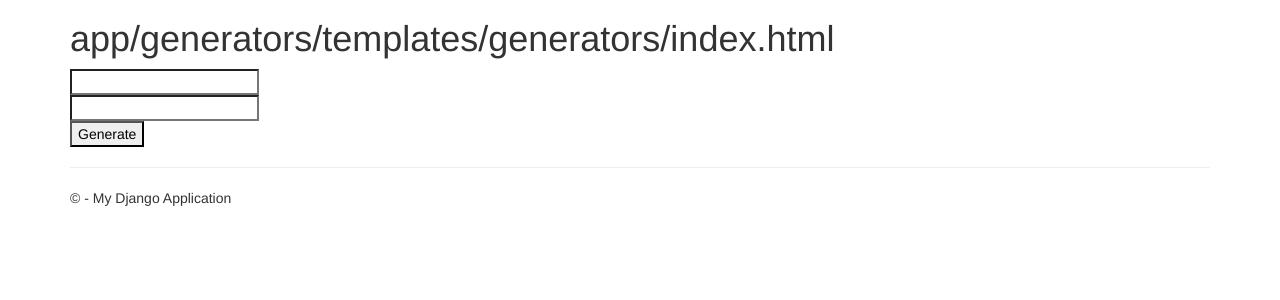
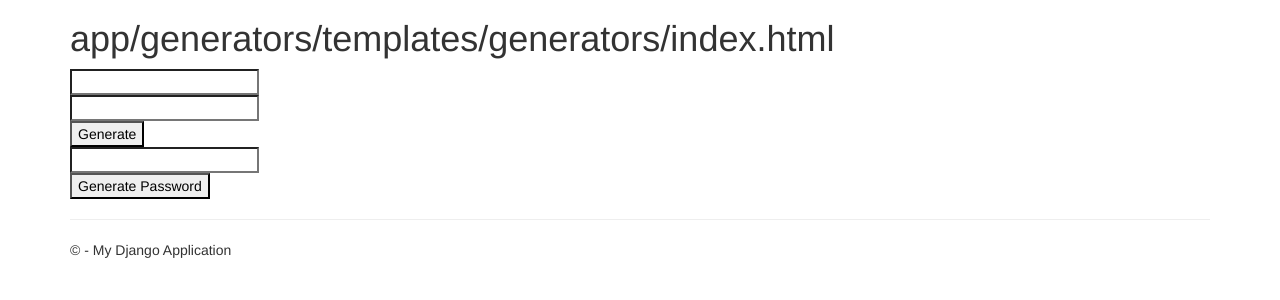
Before and after one commit to denbell5/blessrng, a Django app: page / in a window 1280 px wide. Shown: the part 51-351 px from the top of the page. Run offline with Django 3.2, Linux system fonts and the light colour scheme; some libraries are stand-ins or nearby versions.

Commit message:
add password generation

```diff
--- a/blessrng/blessrng/apps/app/templates/app/layout.html
+++ b/blessrng/blessrng/apps/app/templates/app/layout.html
@@ -4,7 +4,7 @@
     <meta charset="utf-8" />
     <meta name="viewport" content="width=device-width, initial-scale=1.0">
     <title>{{ title }} - My Django Application</title>
-    {% load staticfiles %}
+    {% load static %}
     <link rel="stylesheet" type="text/css" href="{% static 'app/content/bootstrap.min.css' %}" />
     <link rel="stylesheet" type="text/css" href="{% static 'app/content/site.css' %}" />
     <script src="{% static 'app/scripts/modernizr-2.6.2.js' %}"></script>
--- a/blessrng/blessrng/apps/app/templates/app/login.html
+++ b/blessrng/blessrng/apps/app/templates/app/login.html
@@ -44,7 +44,7 @@
 
 {% block scripts %}
 
-    {% load staticfiles %}
+    {% load static %}
 <script src="{% static 'app/scripts/jquery.validate.min.js' %}"></script>
 
 {% endblock %}
--- a/blessrng/blessrng/apps/generators/models_dir/dto/dto.py
+++ b/blessrng/blessrng/apps/generators/models_dir/dto/dto.py
@@ -3,3 +3,9 @@ class RandomIntDto:
         self.floor = floor
         self.ceiling = ceiling
         self.value = value
+
+
+class RandomPasswordDto:
+    def __init__(self, length, password):
+        self.length = length
+        self.password = password
--- /dev/null
+++ b/blessrng/blessrng/apps/generators/models_dir/random_generators/__init__.py
@@ -0,0 +1,3 @@
+"""
+Package for blessrng.
+"""
--- a/blessrng/blessrng/apps/generators/templates/generators/index.html
+++ b/blessrng/blessrng/apps/generators/templates/generators/index.html
@@ -22,4 +22,19 @@
 {% else %}
 {% endif %}
 
+<form action="{% url 'generators:generate_pass' %}" method="post">
+	{% csrf_token %}
+	<div>
+		<input type="text" name="password_length" value="{{ password_dto.length|default_if_none:"" }}" />
+	</div>
+	<div>
+		<input type="submit" value="Generate Password">
+	</div>
+</form>
+
+{% if password_dto.password  %}
+    <div>{{ password_dto.password }}</div>
+{% else %}
+{% endif %}
+
 {% endblock %}
--- a/blessrng/blessrng/apps/generators/urls.py
+++ b/blessrng/blessrng/apps/generators/urls.py
@@ -6,4 +6,5 @@ app_name = 'generators'
 urlpatterns = [
     path('', views.index, name='index'),
     path('generate', views.generate, name='generate'),
+    path('generate_pass', views.generate_pass, name='generate_pass'),
 ]
--- a/blessrng/blessrng/apps/generators/views.py
+++ b/blessrng/blessrng/apps/generators/views.py
@@ -2,7 +2,8 @@ from django.shortcuts import render
 from django.http import HttpResponse
 from django.template import loader
 from random import randint
-from generators.models_dir.dto.dto import RandomIntDto
+from generators.models_dir.dto.dto import *
+from generators.models_dir.random_generators.password_generators import generate_password
 # Create your views here.
 
 def _get_randint_response(request, dto: RandomIntDto):
@@ -20,3 +21,12 @@ def generate(request):
     value = randint(floor, ceiling)
     dto = RandomIntDto(floor, ceiling, value)
     return _get_randint_response(request, dto)
+
+
+def generate_pass(request):
+    password_length = int(request.POST['password_length'])
+    password = generate_password(password_length)
+    dto = RandomPasswordDto(password_length, password)
+    template = loader.get_template('generators/index.html')
+    context = {'password_dto': dto}
+    return HttpResponse(template.render(context, request))
```
Also changed, not shown: blessrng/blessrng/apps/generators/models.py (+12 -0 lines), blessrng/blessrng/apps/generators/models_dir/random_generators/password_generators.py (added, +9 -0 lines), blessrng/blessrng/apps/generators/templates/generators/password_generation_page.html (added, +20 -0 lines), 1 other file.
